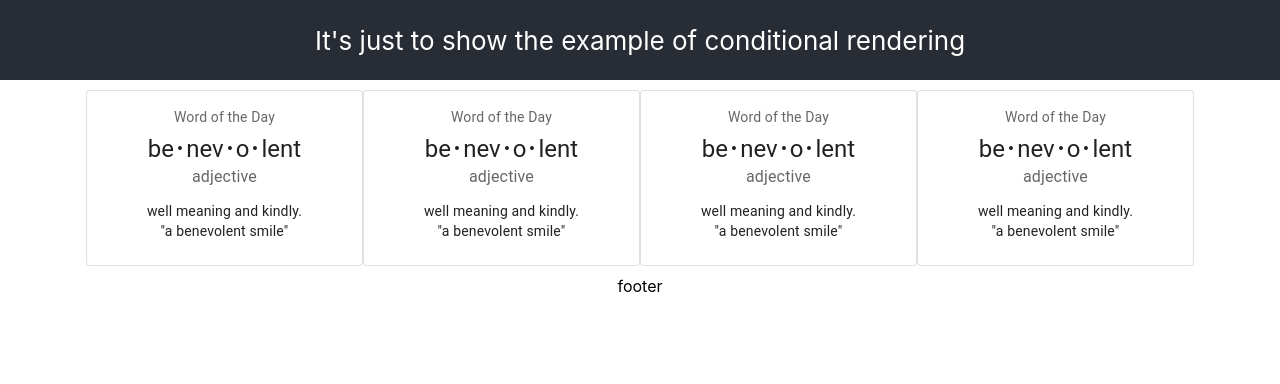
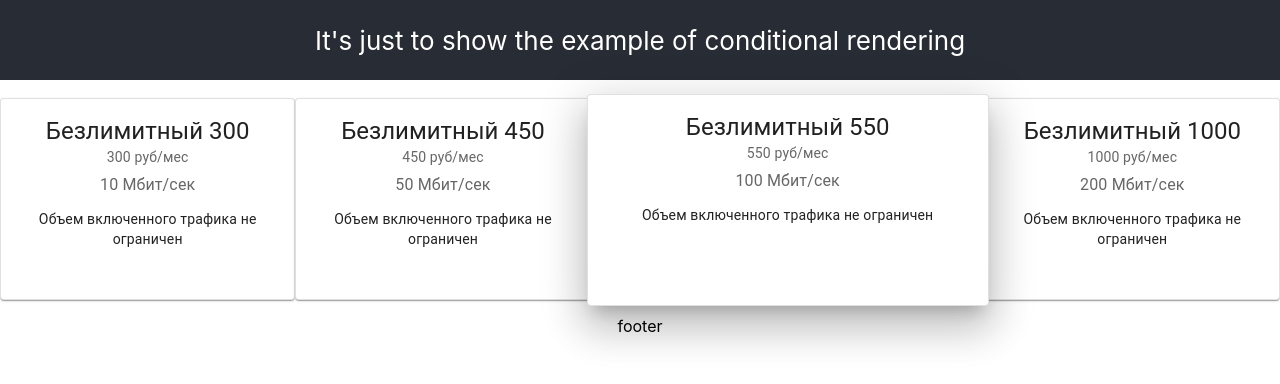
Before and after one commit to mariabaykova/w27_pp-list, a React (Create React App) app: page / in a window 1280 px wide. Shown: the top 384 px of the page. Built offline with nearby package versions, Linux system fonts and the light colour scheme.

Commit message:
crards added + selected card hightlighted

```diff
--- a/package.json
+++ b/package.json
@@ -5,6 +5,7 @@
   "dependencies": {
     "@emotion/react": "^11.9.3",
     "@emotion/styled": "^11.9.3",
+    "@fontsource/roboto": "^4.5.7",
     "@mui/material": "^5.8.7",
     "@testing-library/jest-dom": "^5.16.4",
     "@testing-library/react": "^13.3.0",
--- a/src/App.js
+++ b/src/App.js
@@ -46,8 +46,16 @@ function App() {
       <main className="App-main">
         {ppList &&
           ppList.map(
-            ({ ppName, subscrFee, speed, trafficVolume, selected }) => (
-              <PPCard />
+            ({ ppName, subscrFee, speed, trafficVolume, selected, width }) => (
+              <PPCard
+                ppName={ppName}
+                // key={ppName}
+                trafficVolume={trafficVolume}
+                speed={speed}
+                subscrFee={subscrFee}
+                selected={selected}
+                width={width}
+              />
             )
           )}
       </main>
--- a/src/assets/components/PPCard.js
+++ b/src/assets/components/PPCard.js
@@ -1,38 +1,44 @@
 import * as React from "react";
-import Box from "@mui/material/Box";
 import Card from "@mui/material/Card";
-// import CardActions from "@mui/material/CardActions";
 import CardContent from "@mui/material/CardContent";
-// import Button from "@mui/material/Button";
 import Typography from "@mui/material/Typography";
-// import styles from "../styles/PPCard.scss";
 
-const bull = (
-  <Box
-    component="span"
-    sx={{ display: "inline-block", mx: "2px", transform: "scale(0.8)" }}
-  >
-    •
-  </Box>
-);
+const boxStyle = {
+  selected: {
+    mt: 0.5,
+    mx: -0.5,
+    boxShadow: 24,
+    minWidth: 400,
+    height: 210,
+    zIndex: "tooltip",
+  },
+  notSelected: {
+    mt: 1,
+    boxShadow: 1,
+    minWidth: 275,
+    height: 200,
+  },
+};
 
-export default function PPCard() {
+export default function PPCard(props) {
+  let isSelected = "notSelected";
+  if (props.selected) {
+    isSelected = "selected";
+  }
   return (
-    <Card sx={{ minWidth: 275 }} variant="outlined">
+    <Card sx={boxStyle[isSelected]} variant="outlined">
       <CardContent>
+        <Typography variant="h5" component="div">
+          {props.ppName}
+        </Typography>
         <Typography sx={{ fontSize: 14 }} color="text.secondary" gutterBottom>
-          Word of the Day
-        </Typography>
-        <Typography variant="h5" component="div">
-          be{bull}nev{bull}o{bull}lent
+          {props.subscrFee} руб/мес
         </Typography>
         <Typography sx={{ mb: 1.5 }} color="text.secondary">
-          adjective
+          {props.speed} Мбит/сек
         </Typography>
         <Typography variant="body2">
-          well meaning and kindly.
-          <br />
-          {'"a benevolent smile"'}
+          Объем включенного трафика {props.trafficVolume}
         </Typography>
       </CardContent>
     </Card>
```
Also changed, not shown: 1 other file (tests, documents, lock files or other folders).
